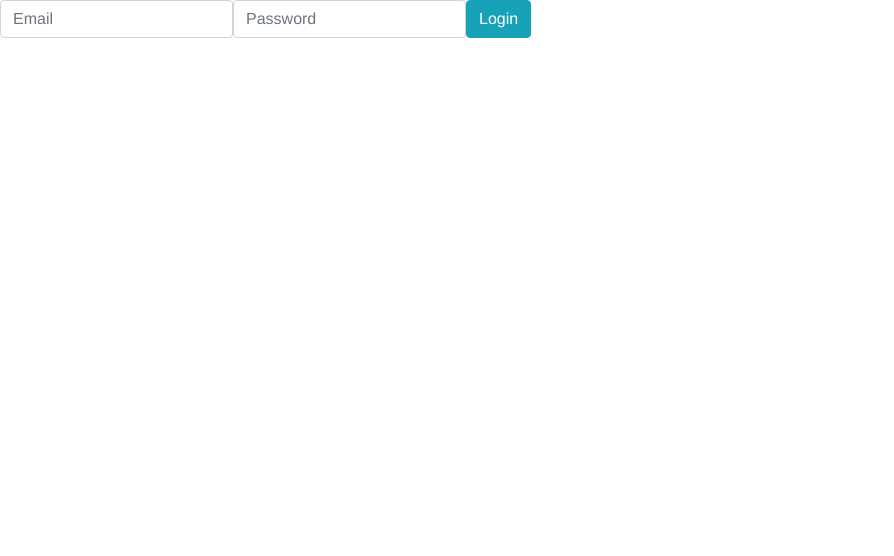
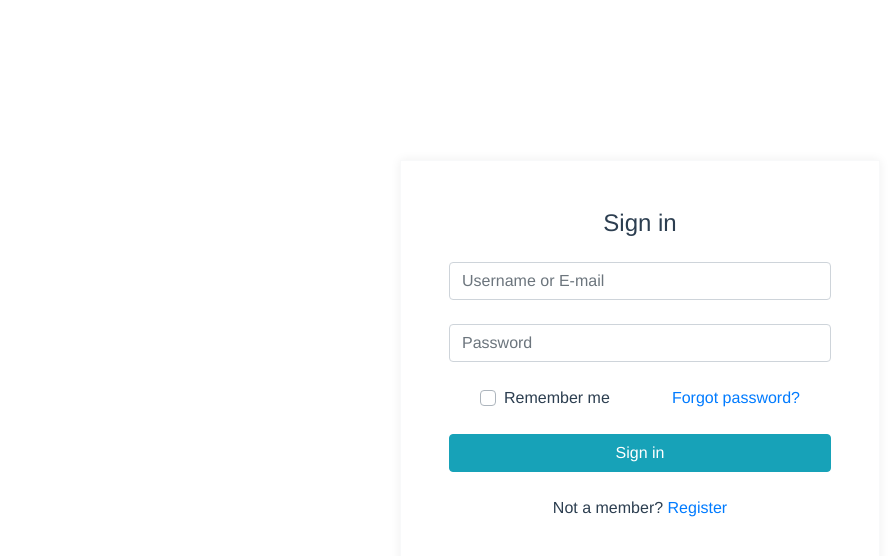
Before and after one commit to Noor-Khan/Authetication-with-Firebase-Signin-Signup-, a Vue app: page / in a window 1280 px wide. Shown: the top 556 px of the page, without its empty margins (0-894 px from the left). Built offline with nearby package versions, Linux system fonts and the light colour scheme.

Commit message:
Sign form module and authentication

```diff
--- a/src/App.vue
+++ b/src/App.vue
@@ -31,6 +31,13 @@ export default {
 }
 </script>
 <style lang="scss">
+body, html {
+    width: 100%;
+    height: 100%;
+    margin: 0;
+    padding: 0;
+    display:table;
+}
 #app {
   font-family: 'Avenir', Helvetica, Arial, sans-serif;
   -webkit-font-smoothing: antialiased;
@@ -44,7 +51,7 @@ export default {
     font-weight: bold;
     color: #2c3e50;
     &.router-link-exact-active {
-      color: #42b983;
+      color: #fafffd;
     }
   }
 }
--- a/src/views/Dashboard.vue
+++ b/src/views/Dashboard.vue
@@ -5,6 +5,8 @@
 </template>
 <script>
 export default {
-    //
+    mounted() {
+        console.log(this.$parent)
+    }
 }
 </script>
--- a/src/views/LoginForm.vue
+++ b/src/views/LoginForm.vue
@@ -1,9 +1,35 @@
 <template>
-  <div>
-    <form action="" class="form-inline text-center">
-      <input type="text" v-model="input.username" placeholder="Email" class="form-control">
-      <input type="password" v-model="input.password" placeholder="Password"  class="form-control">
-      <button @click.prevent="login()" class="btn btn-info">Login</button>
+  <div id="login">
+    <!-- Default form login -->
+    <form class="text-center border border-light p-5" action="#!">
+        <p class="h4 mb-4">Sign in</p>
+        <!-- Email -->
+        <input type="email"  v-model="input.username" id="defaultLoginFormEmail" class="form-control mb-4" placeholder="Username or E-mail" required>
+
+        <!-- Password -->
+        <input type="password" v-model="input.password" id="defaultLoginFormPassword" class="form-control mb-4" placeholder="Password">
+
+        <div class="d-flex justify-content-around">
+            <div>
+                <!-- Remember me -->
+                <div class="custom-control custom-checkbox">
+                    <input type="checkbox" class="custom-control-input" id="defaultLoginFormRemember">
+                    <label class="custom-control-label" for="defaultLoginFormRemember">Remember me</label>
+                </div>
+            </div>
+            <div>
+                <!-- Forgot password -->
+                <a href="">Forgot password?</a>
+            </div>
+        </div>
+
+        <!-- Sign in button -->
+        <button class="btn btn-info btn-block my-4" type="submit" @click.prevent="login()">Sign in</button>
+
+        <!-- Register -->
+        <p>Not a member?
+            <a href="">Register</a>
+        </p>
     </form>
   </div>
 </template>
@@ -25,14 +51,43 @@ export default {
               this.$router.replace({ name: "dashboard" });
           } else {
               console.log("The username and / or password is incorrect");
+              alert("Username or Password is icorrect")
           }
       } else {
-          console.log("A username and password must be present");
+        console.log("A username and password must be present");
+        alert("Username or Password is icorrect")
       }
     }
   }
 }
 </script>
-<style scoped>
-/*  */
+<style lang="scss" scoped>
+#login {
+  margin-top: 10rem;
+}
+#login  form {
+    margin: 0 auto;
+    text-align: center;
+    width: 30rem;
+    box-shadow: 0px 0px 10px #efefef;
+    padding: 30px 30px;
+}
+
+  /* #form-login {
+    background:#fff;
+    width: 40rem;
+    text-align: center;
+    margin: 0 auto;
+    box-shadow: 1px 1px 1px #efefef;
+    padding: 15px 30px;
+  } */
+  /* #login {
+   display: table;
+   width: 100%;
+}
+#form-login {
+   display: table-cell;
+   text-align: center;
+   vertical-align: middle;
+} */
 </style>
```
